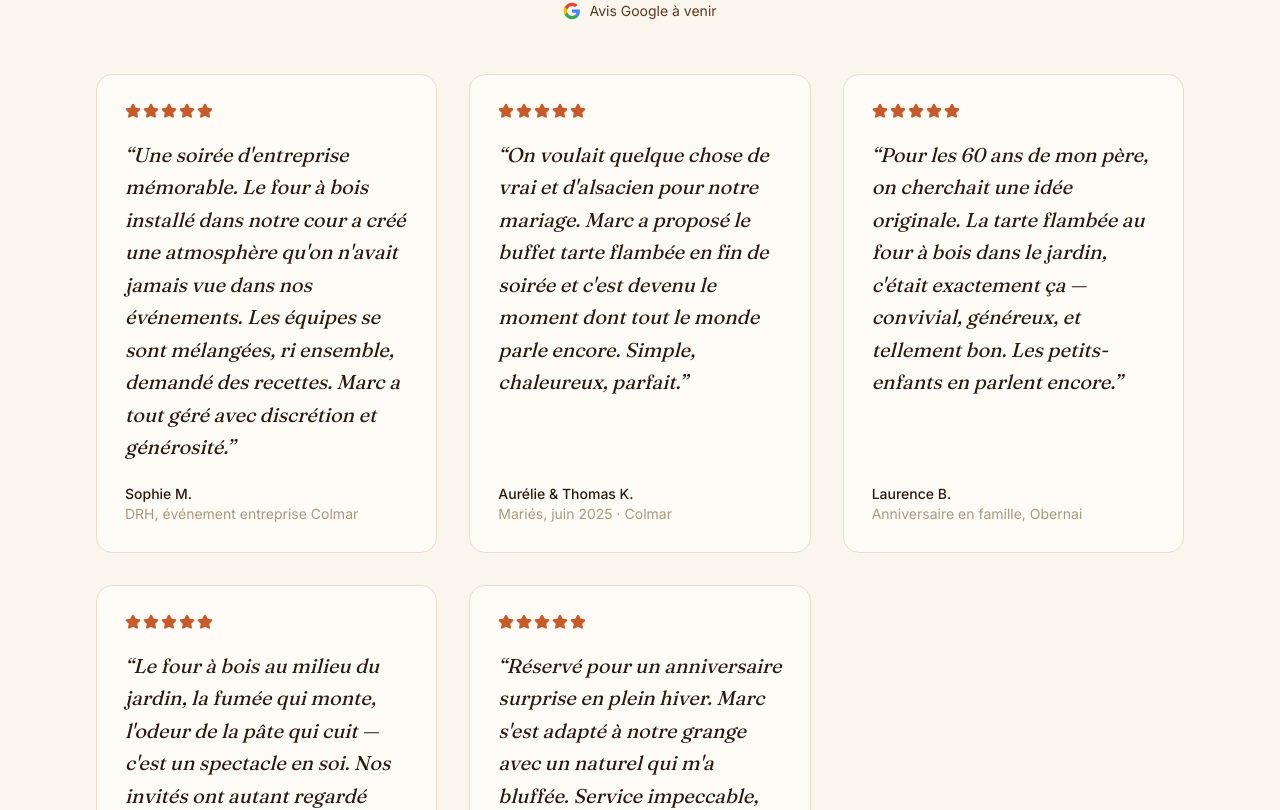
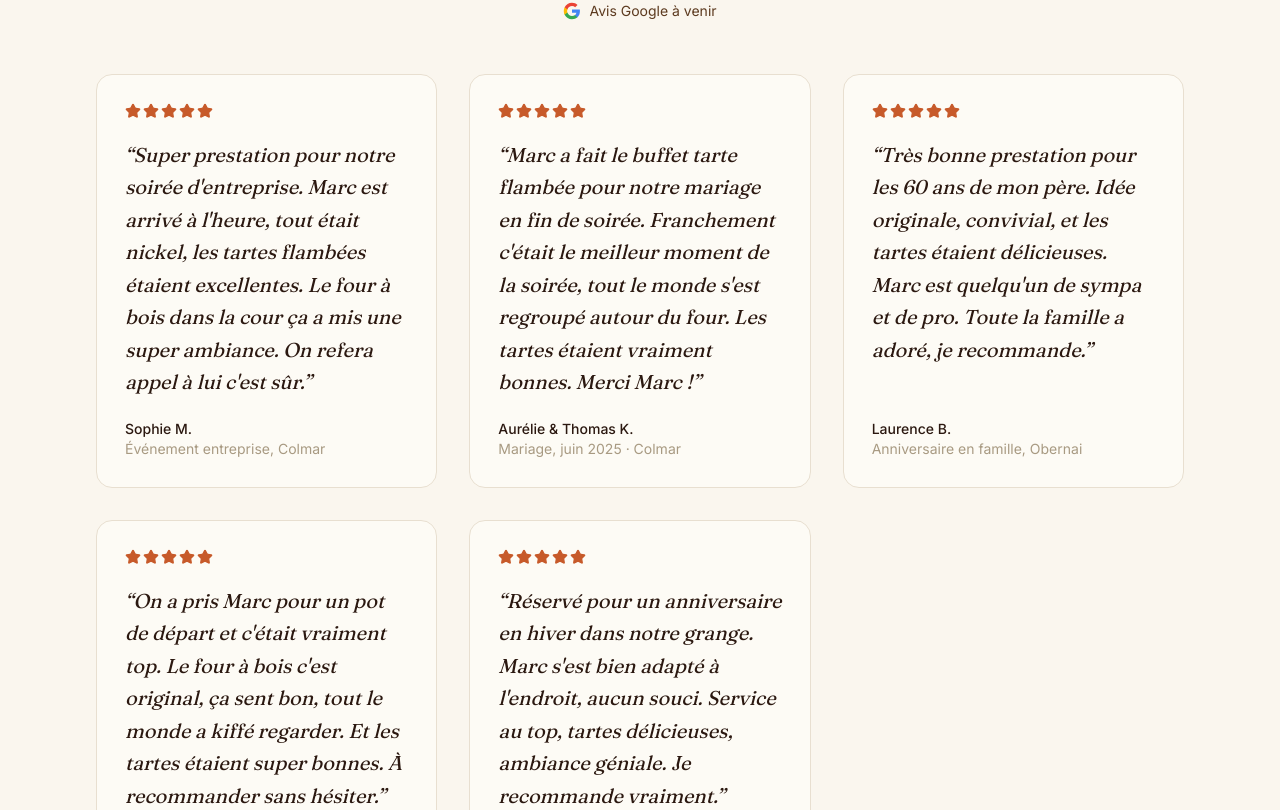
Before and after one commit to Sebluimeme/tarte-flambee-ruggieri, a Next.js app: page / in a window 1280 px wide. Shown: the part 7390-8200 px from the top of the page. Built offline with nearby package versions, Linux system fonts and the light colour scheme.

Commit message:
style(avis): réécriture témoignages — ton naturel type Google Reviews

```diff
--- a/components/sections/Temoignages.tsx
+++ b/components/sections/Temoignages.tsx
@@ -10,27 +10,27 @@ const GOOGLE_REVIEW_URL: string | null = null
 
 const temoignages = [
   {
-    citation: "Une soirée d'entreprise mémorable. Le four à bois installé dans notre cour a créé une atmosphère qu'on n'avait jamais vue dans nos événements. Les équipes se sont mélangées, ri ensemble, demandé des recettes. Marc a tout géré avec discrétion et générosité.",
+    citation: "Super prestation pour notre soirée d'entreprise. Marc est arrivé à l'heure, tout était nickel, les tartes flambées étaient excellentes. Le four à bois dans la cour ça a mis une super ambiance. On refera appel à lui c'est sûr.",
     nom: "Sophie M.",
-    contexte: "DRH, événement entreprise Colmar",
+    contexte: "Événement entreprise, Colmar",
   },
   {
-    citation: "On voulait quelque chose de vrai et d'alsacien pour notre mariage. Marc a proposé le buffet tarte flambée en fin de soirée et c'est devenu le moment dont tout le monde parle encore. Simple, chaleureux, parfait.",
+    citation: "Marc a fait le buffet tarte flambée pour notre mariage en fin de soirée. Franchement c'était le meilleur moment de la soirée, tout le monde s'est regroupé autour du four. Les tartes étaient vraiment bonnes. Merci Marc !",
     nom: "Aurélie & Thomas K.",
-    contexte: "Mariés, juin 2025 · Colmar",
+    contexte: "Mariage, juin 2025 · Colmar",
   },
   {
-    citation: "Pour les 60 ans de mon père, on cherchait une idée originale. La tarte flambée au four à bois dans le jardin, c'était exactement ça — convivial, généreux, et tellement bon. Les petits-enfants en parlent encore.",
+    citation: "Très bonne prestation pour les 60 ans de mon père. Idée originale, convivial, et les tartes étaient délicieuses. Marc est quelqu'un de sympa et de pro. Toute la famille a adoré, je recommande.",
     nom: "Laurence B.",
     contexte: "Anniversaire en famille, Obernai",
   },
   {
-    citation: "Le four à bois au milieu du jardin, la fumée qui monte, l'odeur de la pâte qui cuit — c'est un spectacle en soi. Nos invités ont autant regardé Marc travailler que mangé. Et ils ont mangé beaucoup.",
+    citation: "On a pris Marc pour un pot de départ et c'était vraiment top. Le four à bois c'est original, ça sent bon, tout le monde a kiffé regarder. Et les tartes étaient super bonnes. À recommander sans hésiter.",
     nom: "Matthieu R.",
     contexte: "Pot de départ, Strasbourg",
   },
   {
-    citation: "Réservé pour un anniversaire surprise en plein hiver. Marc s'est adapté à notre grange avec un naturel qui m'a bluffée. Service impeccable, chaleureux au sens propre. Je recommande sans hésiter.",
+    citation: "Réservé pour un anniversaire en hiver dans notre grange. Marc s'est bien adapté à l'endroit, aucun souci. Service au top, tartes délicieuses, ambiance géniale. Je recommande vraiment.",
     nom: "Claire V.",
     contexte: "Anniversaire, Ribeauvillé",
   },
```
